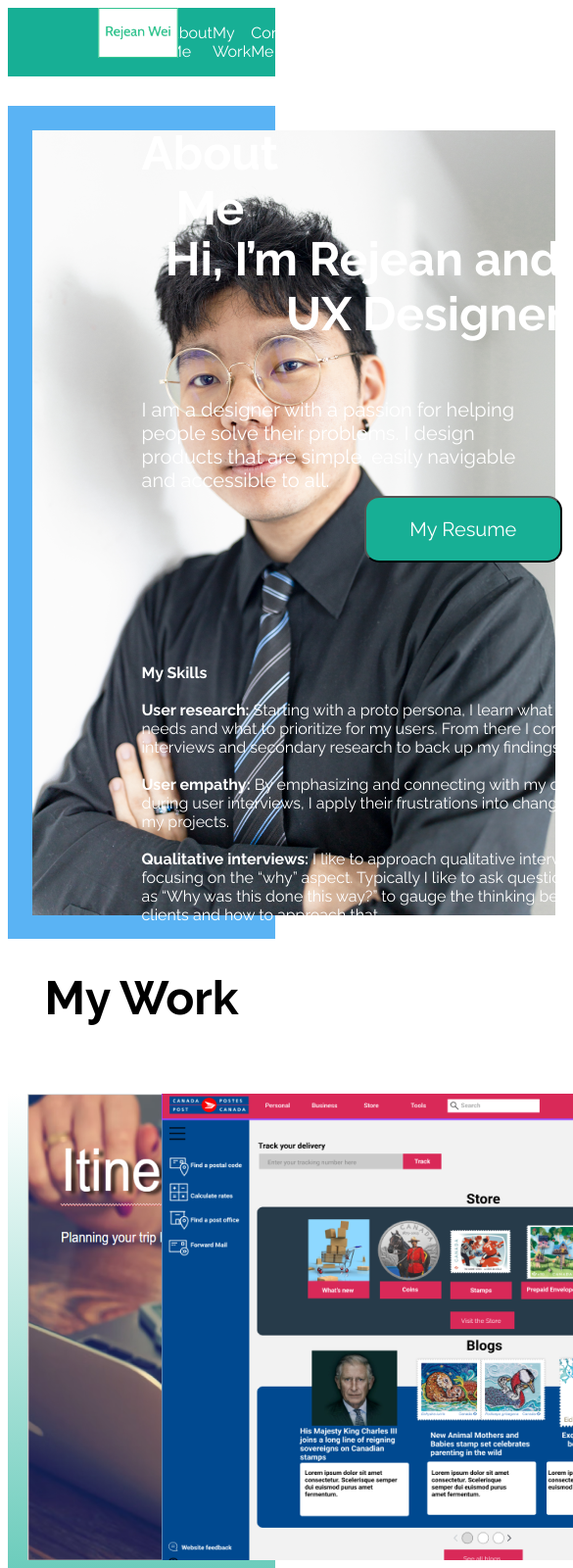
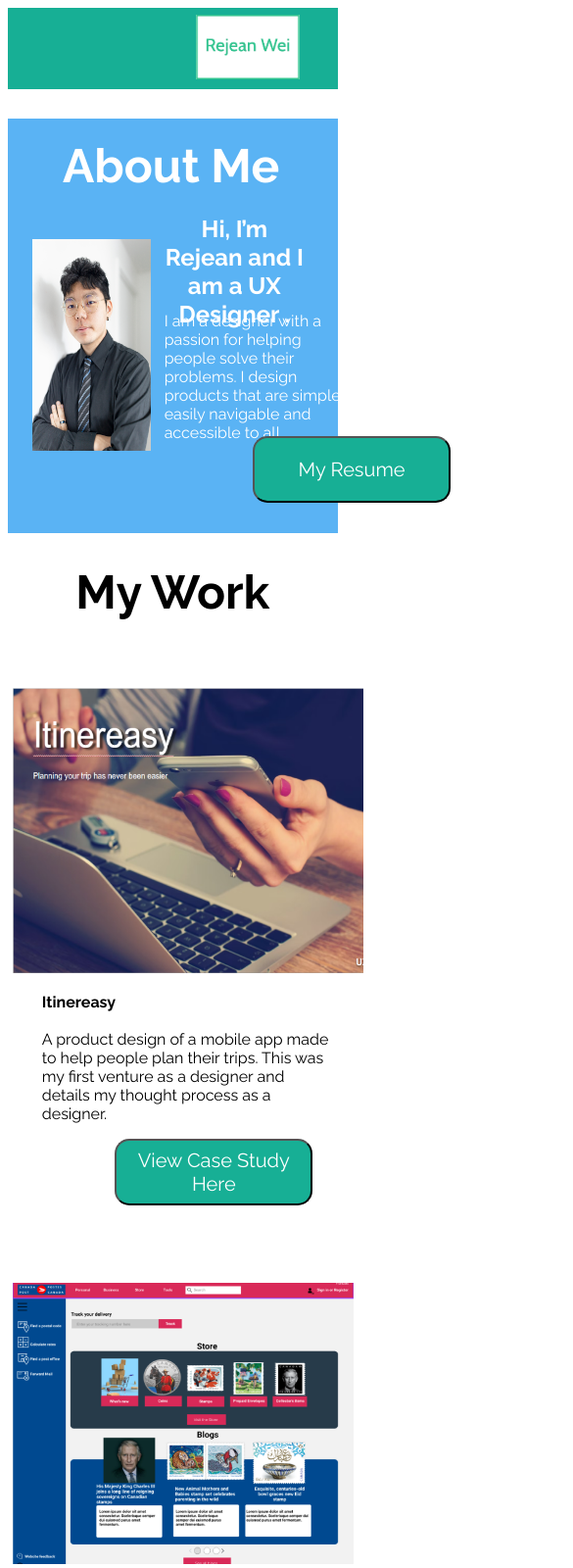
Before and after one commit to rejeanwei/UX_UI_HW_17, a plain HTML site: page Portfolio/index.html in a window 390 px wide. Shown: the top 1600 px of the page at 98% size, 585 px wide, since content can reach past the window. Drawn offline with Linux system fonts and the light colour scheme; files whose address does not match are found by name.

Commit message:
added RWD

```diff
--- a/Portfolio/css/style.css
+++ b/Portfolio/css/style.css
@@ -1,6 +1,6 @@
 body {
     font-family: 'Raleway', sans-serif;
-  }
+ }
 
 h1{
   text-align: center;
@@ -25,8 +25,7 @@ button{
   /* Navigation styles */
 
 nav{
-  height: 35%;
-  width: 73%;
+  width: 90%;
   color: white;
   background-color: #17af95;
   display: flex;
@@ -37,7 +36,7 @@ nav{
 .navList{
   width: 40%;
   display:flex;
-  justify-content: space-evenly;
+  justify-content: space-around;
 }
 
 .inline-block{
@@ -61,12 +60,13 @@ nav{
 
 #heroSpace{
   margin-top: 30px;
-  width: 73%;
+  width: 90%;
   display:grid;
   background-color: #5AB3F4;
   color: white;
-  grid-template-columns: 25% 25% 10% 10%;
-  grid-template-rows:  15% 20% 30% 25%;
+  padding-bottom: 30px;
+  grid-template-columns: 25% 25% 15% 20%;
+  grid-template-rows:  15% 20% 30% 35%;
   grid-template-areas:
   "heroImg heroImg aboutMeH1 aboutMeH1"
   "heroImg heroImg aboutMeH2 aboutMeH2"
@@ -94,35 +94,36 @@ nav{
 
 #aboutMeH2{
   grid-area:aboutMeH2;
-  width: 600px;
+  width: 800px;
   margin: 0 auto;
 }
 
 #aboutMe{
   font-size: 20px;
   grid-area:aboutMe;
-  width: 400px;
+  width: 800px;
   margin: 0 auto;
 }
 
 
 #aboutMeButton{
   position: relative;
-  left: 200px;
+  left: 300px;
   top: 100px;
   grid-area: aboutMeButton;
 }
 
 #myskills{
+  font-size: 18px;
   grid-area: myskills;
-  width: 500px;
+  width: 750px;
 }
 
 
 /* My Work */
 
   #myworkH1{
-    max-width: 73%;
+    max-width: 90%;
     display: flex;
     text-align: center;
     justify-content: center;
@@ -132,7 +133,7 @@ nav{
     background: rgb(255,255,255);
     background: linear-gradient(180deg, rgba(255,255,255,1) 0%, rgba(23,175,149,1) 35%, rgba(90,179,244,1) 100%);
     color:white;
-    width: 73%;
+    width: 90%;
     margin-top: 70px;
     display:grid;
     grid-template-columns: 50% 50% ;
@@ -175,7 +176,7 @@ footer{
   background-color: #17af95;
   color: white;
   text-align: center;
-  width: 73%;
+  width: 90%;
 }
 
 .footerLinks{
@@ -202,3 +203,246 @@ h1{
 h2{
   font-size: 40px;
 }
+
+
+/* Mobile Media Query */
+@media only screen and (max-width: 600px) {
+
+/* Mobile Nav */
+  nav{
+    height: 83px;
+    width: 90%;
+    color: white;
+    background-color: #17af95;
+    display: flex;
+    justify-content: flex-end;
+    vertical-align: top;
+  }
+
+  li{
+    display:none;
+  }
+
+  .inline-block{
+    display: inline-block;
+  }
+
+  .logo img{
+    left: 200px;
+    top: 15px;
+    height: 66px;
+    max-width: auto;
+    padding: 0%;
+    z-index: 100;
+  }
+
+
+/* Mobile Hero Space */
+
+  #heroSpace{
+    margin-top: 30px;
+    width: 90%;
+    display:grid;
+    background-color: #5AB3F4;
+    color: white;
+    grid-template-columns: 40% 50%;
+    grid-template-rows:  25% 25% 30% 10%;
+    grid-template-areas:
+    "aboutMeH1 aboutMeH1"
+    "heroImg aboutMeH2"
+    "heroImg aboutMe"
+    "aboutMeButton aboutMeButton"
+    ;
+  }
+
+  #aboutMeH1{
+    padding-top: 20px;
+    width: 110%;
+    text-align: center;
+    grid-area:aboutMeH1;
+    margin: 0 auto;
+  }
+
+
+  #aboutMeH2{
+    grid-area:aboutMeH2;
+    font-size: 24px;
+    padding-left: 25px;
+    width: auto;
+    margin: 0 auto;
+  }
+
+  #aboutMe{
+    font-size: 16px;
+    padding-left: 25px;
+    width: 110%;
+    grid-area:aboutMe;
+    margin: 0 auto;
+  }
+
+
+  #aboutMeButton{
+    position: relative;
+    top: 10px;
+    left: 250px;
+    grid-area: aboutMeButton;
+  }
+
+  .heroImg{
+    height: 100%;
+    width: 90%;
+    grid-area: heroImg;
+}
+
+.heroImg img{
+  height: 100%;
+  width: 100%;
+  object-fit: fill;
+}
+
+  #myskills{
+    display: none;
+  }
+
+/* Mobile My Work */
+
+#myWork{
+  background: rgb(255,255,255);
+  color: black;
+  width: 90%;
+  margin-top: 70px;
+  display:grid;
+  grid-template-columns: 90% ;
+  grid-template-rows:  25% 25% 25% 25%;
+  grid-template-areas:
+  "itinereasy"
+  "canadaPost"
+  "awayhome"
+  "BabyThrift"
+  ;
+}
+
+#itinereasy{
+  grid-area:itinereasy;
+  margin-left: 5px;
+  max-width: 100%;
+}
+
+#itinereasy img{
+  object-fit:contain;
+  width: 120%;
+
+}
+
+#itinereasy p{
+  position: relative;
+  left: 10%;
+  text-align: left;
+}
+
+#itinereasy button{
+  position: relative;
+  left: 35%;
+  text-align: center;
+}
+
+
+
+#canadaPost{
+  grid-area:canadaPost;
+  margin-left: 5px;
+  max-width: 100%
+  padding-top: 10px;
+}
+
+#canadaPost img{
+  object-fit:contain;
+  width: 135%;
+
+}
+
+#canadaPost p{
+  position: relative;
+  left: 10%;
+  text-align: center;
+}
+
+#canadaPost button{
+  position: relative;
+  left: 35%;
+  text-align: center;
+}
+
+#awayhome{
+  grid-area:awayhome;
+  max-width: 100%
+}
+
+#awayhome img{
+  object-fit:contain;
+  width: 120%;
+
+}
+
+#awayhome p{
+  position: relative;
+  left: 10%;
+  text-align: center;
+}
+
+#awayhome button{
+  position: relative;
+  left: 35%;
+  text-align: center;
+}
+
+#BabyThrift{
+  grid-area:BabyThrift;
+  margin-left: 0px;
+  padding-top: 120px;
+  max-width: 85%;
+
+}
+
+#BabyThrift img{
+  object-fit:contain;
+  margin-left: 10%;
+  width: 120%;
+}
+
+#BabyThrift p{
+  position: relative;
+  left: 10%;
+  width: 120%;
+  text-align: center;
+}
+
+#BabyThrift button{
+  position: relative;
+  left: 45%;
+  text-align: center;
+}
+}
+
+/* Mobile Footer */
+footer{
+  margin-top: 200px;
+  background-color: #17af95;
+  color: white;
+  text-align: center;
+  width: 100%;
+}
+
+.footerLinks{
+  padding-bottom: 20px;
+  font-weight: 600;
+  display: flex;
+  justify-content:space-evenly;
+  vertical-align:auto;
+}
+
+.footerImage{
+  display: grid;
+  position: relative;
+  align-items: start;
+}
```
